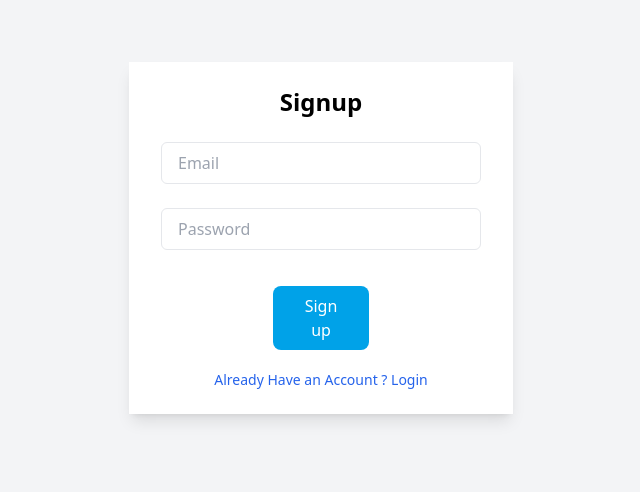
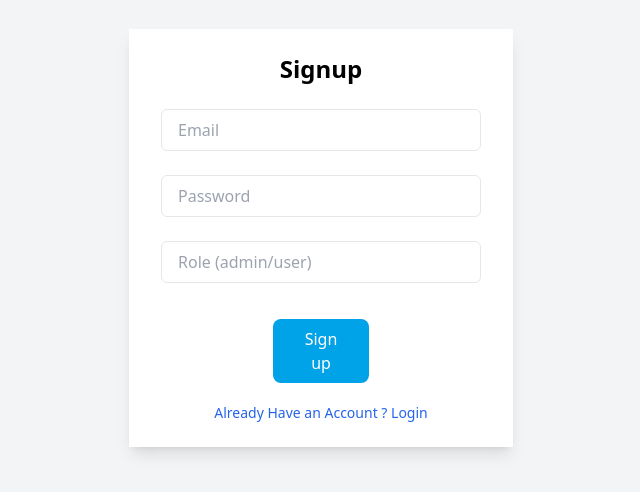
Before and after one commit to jheavejimenez/book-keeping, a React (Create React App) app: page /signup in a window 1280 px wide. Shown: the part 170-662 px from the top of the page, without its empty margins (319-959 px from the left). Built offline with nearby package versions, Linux system fonts and the light colour scheme; no server answers; what tailwindcss-font-inter would draw is missing.

Commit message:
Added Roles

```diff
--- a/src/hooks/useAuth.js
+++ b/src/hooks/useAuth.js
@@ -12,7 +12,7 @@ export const AuthProvider = ({ children }) => {
     // call this function when you want to authenticate the user
     const login = async (data) => {
         setUser(data);
-        navigate("/profile");
+
     };
 
     // call this function to sign out logged in user
--- a/src/pages/Auth/Login.jsx
+++ b/src/pages/Auth/Login.jsx
@@ -8,32 +8,29 @@ import  Alert  from "../../components/Alert/Alert";
 import { Field, Form, Formik } from "formik";
 import { LoginSchema } from "../../utils/schema/logInSchema";
 import { useAuth } from "../../hooks/useAuth";
+import { collection, doc, setDoc, getDocs, query, where } from "firebase/firestore";
+import { db } from "../../utils/Firebase";
 
 function Login() {
     const [error, setError] = useState('')
     const navigate = useNavigate()
     const { login } = useAuth()
-    const handleSubmit = (email,password) => {
+    const handleSubmit = async(email,password, role,uid ) => {
+        const q = query(collection(db, "users"), where("email", "==", email, "role", "==", role, uid, "==", uid));
+        const querySnapshot = await getDocs(q);
+        querySnapshot.forEach((doc) => {
+            console.log(doc.id, " => ", doc.data());
+        });
+        await signInWithEmailAndPassword(auth, email, password)
+        .then((cred) => {
+            login(cred.user.uid)
+            navigate('/dashboard')
+        })
+        .catch((error) => {
+            setError(error.message)
+        })
 
-         signInWithEmailAndPassword(auth, email, password)
-            .then((res) => {
-                login({
-                    idToken: res._tokenResponse.idToken,
-                    expiresIn: res._tokenResponse.expiresIn,
-                    refreshToken: res._tokenResponse.refreshToken,
 
-                })
-                if (!auth.currentUser.emailVerified) {
-                    sendEmailVerification(auth.currentUser)
-                        .then(() => {
-                            navigate('/verify-email')
-                        })
-                        .catch(err => alert(err.message))
-                } else {
-                    navigate('/dashboard')
-                }
-            })
-            .catch(err => setError(err.message))
     }
 
     return (
--- a/src/pages/Auth/Signup.jsx
+++ b/src/pages/Auth/Signup.jsx
@@ -1,19 +1,26 @@
 import React, { useState } from "react"
-import Input from "../../components/Input/Input";
 import Button from "../../components/Button/Button";
 import { useNavigate } from "react-router-dom";
 import { createUserWithEmailAndPassword, sendEmailVerification } from 'firebase/auth'
 import { auth } from "../../utils/Firebase";
 import { Field, Form, Formik } from "formik";
 import { SignupSchema } from "../../utils/schema/signUpSchema";
+import { addDoc, collection } from "firebase/firestore";
+import { db } from "../../utils/Firebase";
 
 function Signup() {
     const navigate = useNavigate()
+    const register = document.getElementById("register")
     const handleSubmit = async (email, password) => {
-        await createUserWithEmailAndPassword(auth, email, password)
-        await sendEmailVerification(auth.currentUser)
+        await createUserWithEmailAndPassword(auth, email, password). then((cred) => {
+            return addDoc(collection(db, "users"), { email: email, uid: cred.user.uid, role: register['role'].value  })
 
-        navigate('/verify-email')
+        })
+        .then(() => {
+            sendEmailVerification(auth.currentUser).then(() => {
+                navigate('/verify-email')
+            })
+        })
     }
     return (
         <>
@@ -22,14 +29,15 @@ function Signup() {
                 <div className={"px-8 py-6 mt-4 text-left bg-white shadow-lg w-96"}>
                     <h3 className={"text-2xl font-bold text-center"}>Signup</h3>
                     <Formik
-                        initialValues={{ email: "", password: "" }}
+                        initialValues={{ email: "", password: "", role: "" }}
                         validationSchema={SignupSchema}
                         onSubmit={values => {
-                            handleSubmit(values.email, values.password)
+                            handleSubmit(values.email, values.password, values.role)
+
                         }}
                     >
                         {({ errors, touched }) => (
-                            <Form>
+                            <Form id="register">
                                 <div className={"mt-4"}>
                                     <div className={"mt-4"}>
                                         <Field
@@ -59,6 +67,22 @@ function Signup() {
                                             </span> : null
                                         }
                                     </div>
+                                    <div className={"mt-4"}>
+                                        <Field
+                                            name={"role"}
+                                            id="role"
+                                            type={"role"}
+                                            placeholder={"Role (admin/user)"}
+                                            className={"w-full px-4 py-2 mt-2 border rounded-md" +
+                                                " focus:outline-none focus:ring-1 focus:ring-blue-600"}
+                                        />
+                                        {errors.role && touched.role ?
+                                            <span className={"text-sm text-red-700"}>
+                                                {errors.role}
+                                            </span> : null
+                                        }
+                                    </div>
+
                                     <div className={"flex flex-col place-items-center mt-5"}>
                                         <Button text={"Sign up"} />
                                         <a href={"/"} className={"text-sm text-blue-600 hover:underline mt-5"}>Already
--- a/src/utils/Firebase.js
+++ b/src/utils/Firebase.js
@@ -1,5 +1,5 @@
 import { initializeApp } from "firebase/app";
-import { getDatabase } from "firebase/database";
+import { getFirestore } from "firebase/firestore";
 import { getAuth } from "firebase/auth";
 
 const firebaseConfig = {
@@ -16,6 +16,7 @@ const firebaseConfig = {
 
 
  const app = initializeApp(firebaseConfig);
- const database = getDatabase(app);
+ const db = getFirestore(app);
  const auth = getAuth(app);
  export {auth}
+ export {db}
--- a/src/utils/schema/signUpSchema.js
+++ b/src/utils/schema/signUpSchema.js
@@ -18,4 +18,12 @@ export const SignupSchema = Yup.object().shape({
             'Password must contain at least one special character and one number and one uppercase letter'
         )
         .required('Required'),
+
+    role: Yup.string()
+            .matches(
+                /^(admin|user)$/,
+                'Role must be admin or user'
+            )
+        .required('Required'),
+
 });
```
